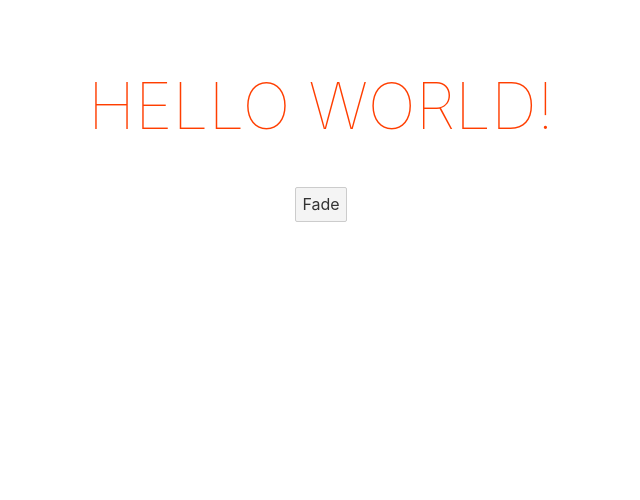
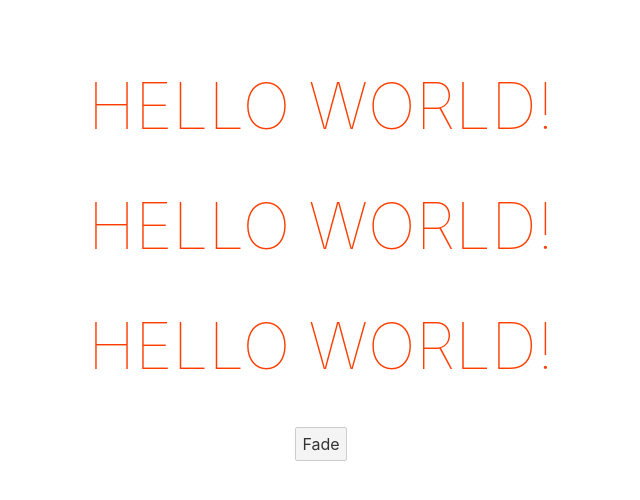
Before and after one commit to ronnyszutu/levelup-animation, a Svelte app: page / in a window 1280 px wide. Shown: the top 500 px of the page, without its empty margins (319-959 px from the left). Built offline with nearby package versions, Linux system fonts and the light colour scheme.

Commit message:
Mount vs CSS Transitions

```diff
--- a/src/App.svelte
+++ b/src/App.svelte
@@ -6,13 +6,24 @@
 </script>
 
 <main>
+	<!-- Mounting and unmounting animation -->
 	{#if isReady}
-		 <h1 transition:fade>Hello {name}!</h1>
+		<h1 transition:fade>Hello {name}!</h1>
 	{/if}
+	<!-- Initial load animation -->
+	<h1 transition:fade>Hello {name}!</h1>
+	<!-- Css transition animation -->
+	<h1 class:hidden={!isReady}>Hello {name}!</h1>
+
 	<button on:click={() => isReady = !isReady }>Fade</button>
 </main>
 
 <style>
+	.hidden {
+		opacity: 0;
+		transition: 0.3s ease opacity;
+	}
+
 	main {
 		text-align: center;
 		padding: 1em;
--- a/src/main.js
+++ b/src/main.js
@@ -4,7 +4,8 @@ const app = new App({
 	target: document.body,
 	props: {
 		name: 'world'
-	}
+	},
+	intro: true
 });
 
 export default app;
```
